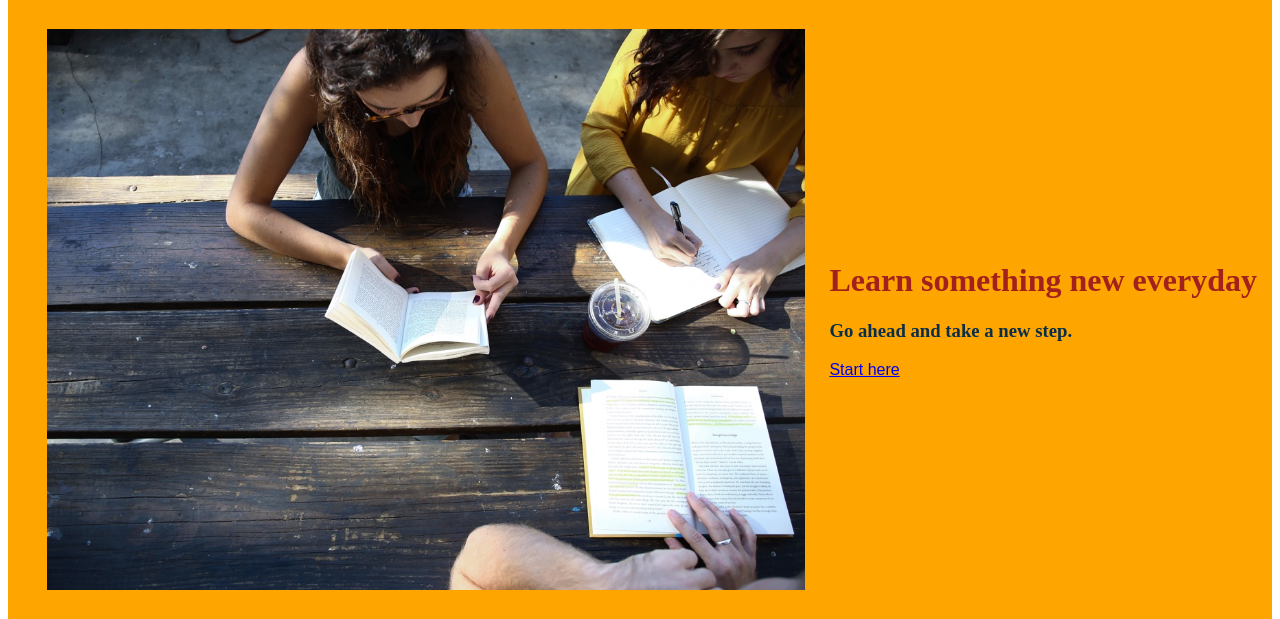
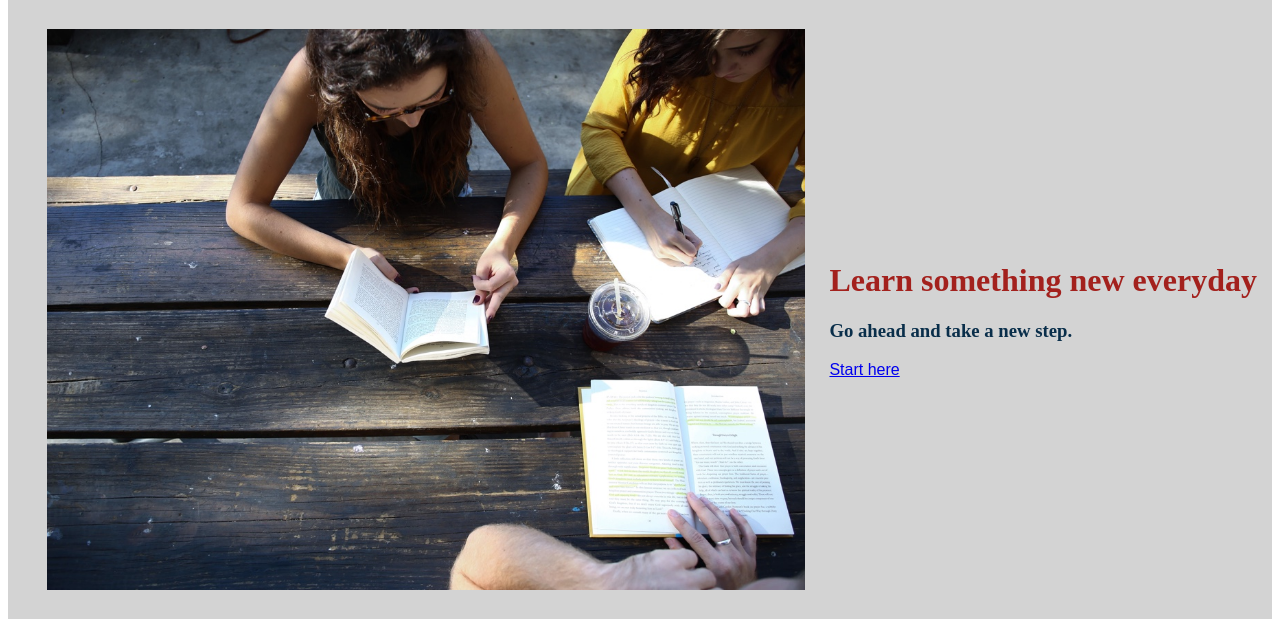
Before and after one commit to mnjune/colmar_academy, a plain HTML site: page index.html in a window 1280 px wide. Shown: the part 98-717 px from the top of the page. Drawn offline with Linux system fonts and the light colour scheme.

Commit message:
colors back to normal again

```diff
--- a/style/style.css
+++ b/style/style.css
@@ -63,8 +63,8 @@ h3 {
 }
 
 #banner {
-/*  background-color: rgb(211,211,211);*/
-  background-color: orange;
+background-color: rgb(211,211,211);
+
 }
 
 
```
